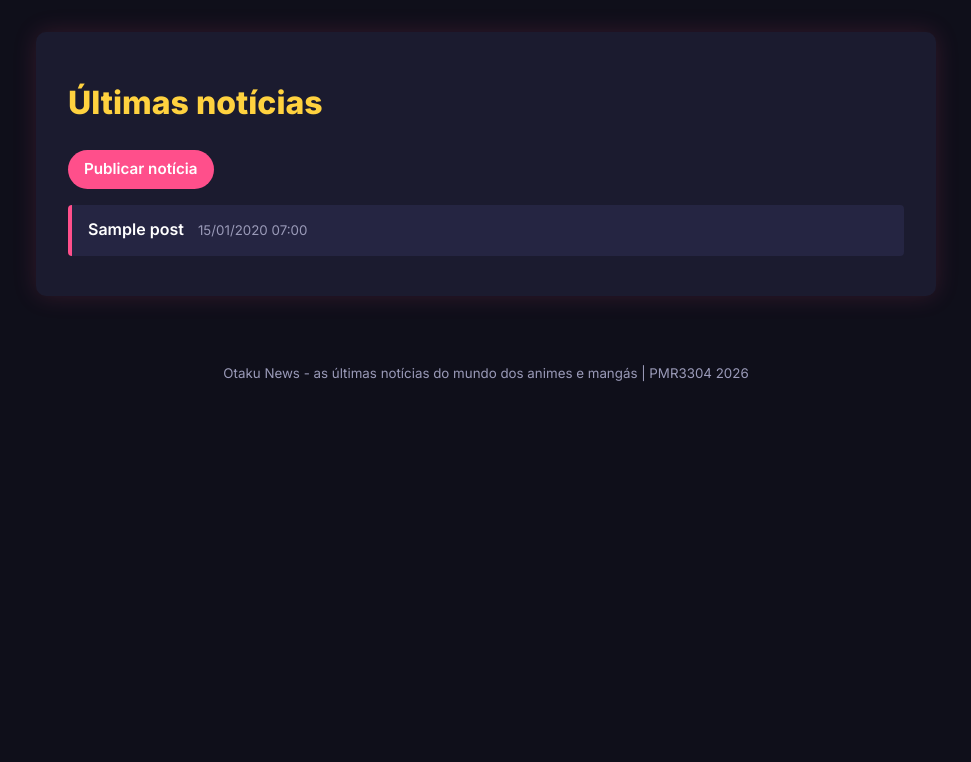
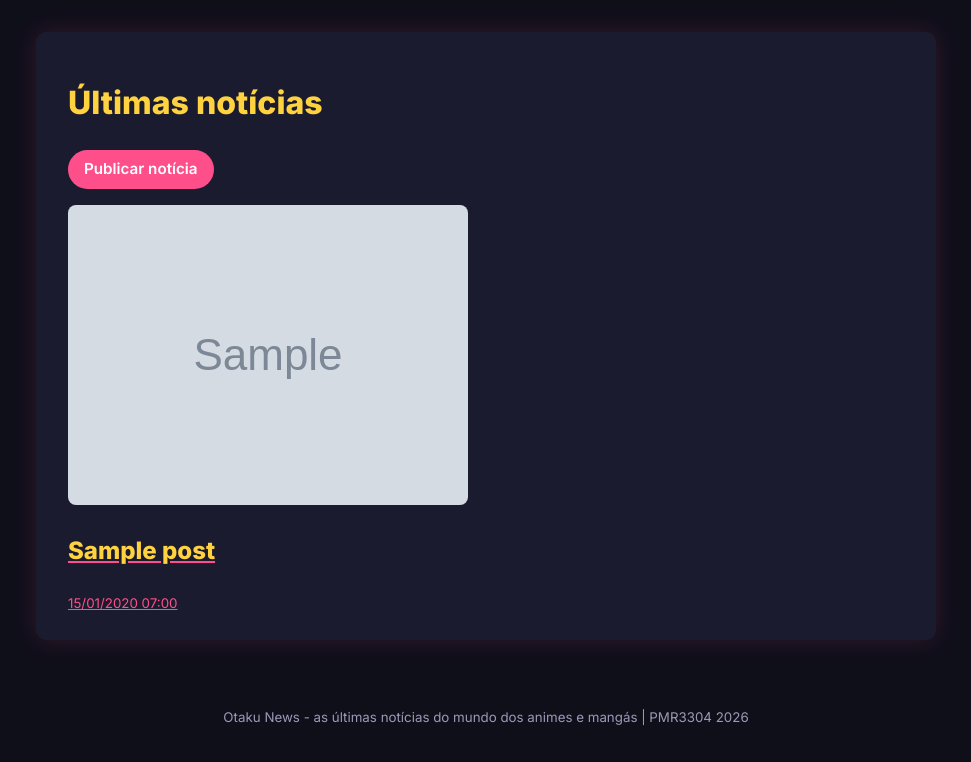
Before and after one commit to Hugao21/ep02, a Django app: page / in a window 1280 px wide. Shown: the part 77-839 px from the top of the page, without its empty margins (154-1125 px from the left). Before the commit the page ends 459 px from the top, so only its background shows below. Run offline with Django 5.2, Linux system fonts and the light colour scheme; tables that the repository leaves empty hold one stand-in row (values such as "Sample post"); grey boxes marked "Sample" are stand-in pictures.

Commit message:
Adiciona URL de imagem de capa às notícias

```diff
--- a/posts/forms.py
+++ b/posts/forms.py
@@ -9,10 +9,12 @@ class PostForm(ModelForm):
         model = Post
         fields = [
             'title',
+            'image_url',
             'content',
         ]
         labels = {
             'title': 'Título',
+            'image_url': 'URL da imagem de capa',
             'content': 'Conteúdo (HTML)',
         }
 
--- a/posts/models.py
+++ b/posts/models.py
@@ -6,6 +6,7 @@ from django.utils import timezone
 class Post(models.Model):
     title = models.CharField(max_length=200)
     content = models.TextField()
+    image_url = models.URLField(max_length=500, blank=True)
     pub_date = models.DateTimeField(default=timezone.now)
 
     def __str__(self):
--- a/posts/templates/posts/detail.html
+++ b/posts/templates/posts/detail.html
@@ -11,6 +11,9 @@
         <a href="{% url 'posts:category' category.id %}">{{ category.name }}</a>
         {% endfor %}
     </p>
+    {% if post.image_url %}
+    <img class="capa" src="{{ post.image_url }}" alt="{{ post.title }}">
+    {% endif %}
     <div class="conteudo">
         {{ post.content|safe }}
     </div>
--- a/posts/templates/posts/index.html
+++ b/posts/templates/posts/index.html
@@ -13,14 +13,21 @@
     <a class="botao" href="{% url 'posts:create' %}">Publicar notícia</a>
 </div>
 {% if post_list %}
-<ul class="lista-posts">
+<div class="grade-noticias">
     {% for post in post_list %}
-    <li>
-        <a href="{% url 'posts:detail' post.id %}">{{ post.title }}</a>
-        <small>{{ post.pub_date|date:"d/m/Y H:i" }}</small>
-    </li>
+    <a class="cartao" href="{% url 'posts:detail' post.id %}">
+        {% if post.image_url %}
+        <img src="{{ post.image_url }}" alt="{{ post.title }}">
+        {% else %}
+        <div class="sem-imagem">Otaku News</div>
+        {% endif %}
+        <div class="cartao-texto">
+            <h2>{{ post.title }}</h2>
+            <small>{{ post.pub_date|date:"d/m/Y H:i" }}</small>
+        </div>
+    </a>
     {% endfor %}
-</ul>
+</div>
 {% else %}
 <p>Nenhuma notícia publicada{% if category %} nesta categoria{% endif %}.</p>
 {% endif %}
```
Also changed, not shown: posts/migrations/0004_post_image_url.py (added).
